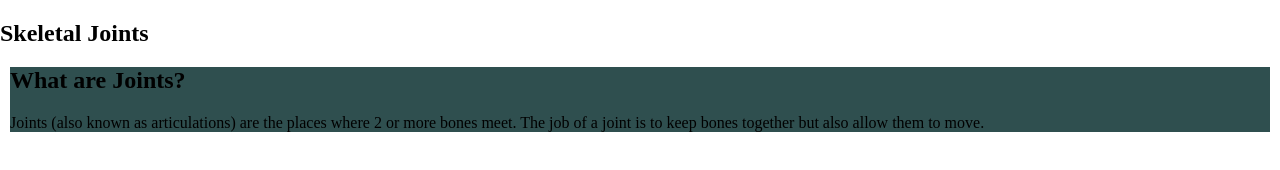
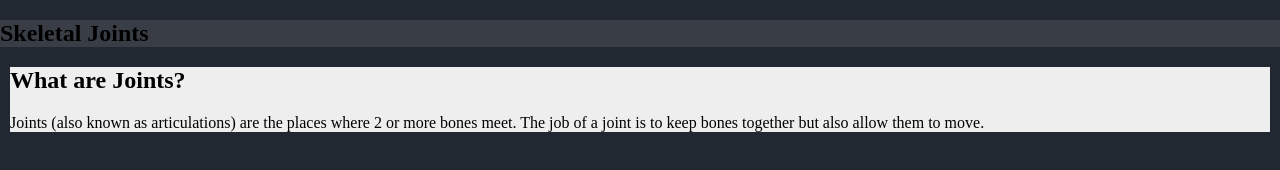
Before and after one commit to GarrettYWebutuck/Skeletal_Joints_Proj, a plain HTML site: page index.html in a window 1280 px wide. Drawn offline with Linux system fonts and the light colour scheme.

Commit message:
added color palette

```diff
--- a/style.css
+++ b/style.css
@@ -6,10 +6,21 @@ html
 body
 {
     margin: 0;
+    background-color: #222831
+}
+
+nav
+{
+    background-color: #393E46;
+}
+
+main
+{
+    background-color: #00ADB5;
 }
 
 .section_container
 {
     margin: 5px 10px;
-    background-color: darkslategray;
+    background-color: #EEEEEE;
 }
```
